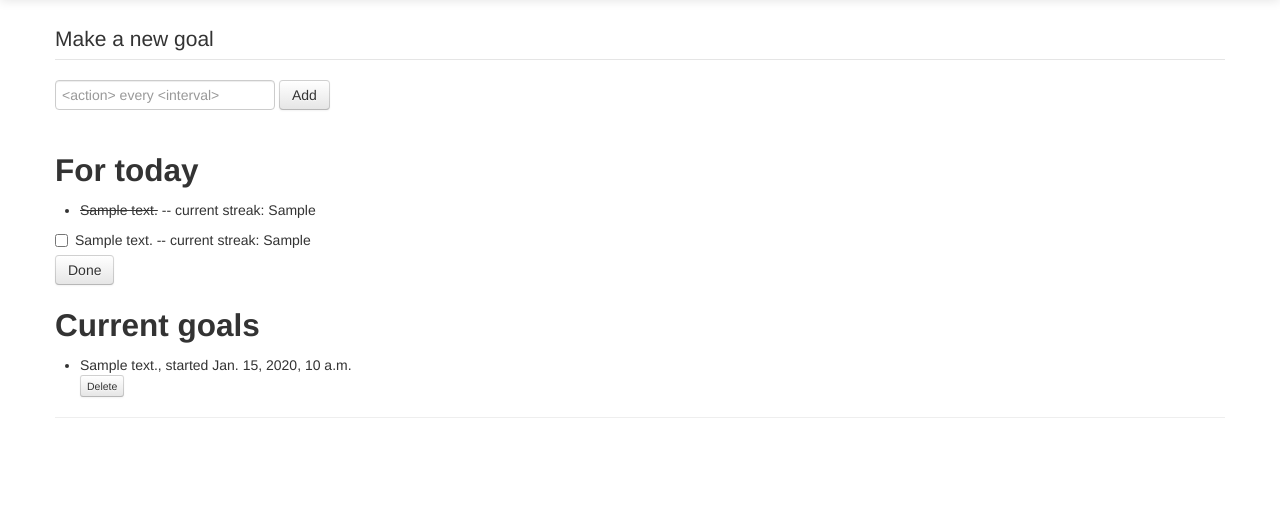
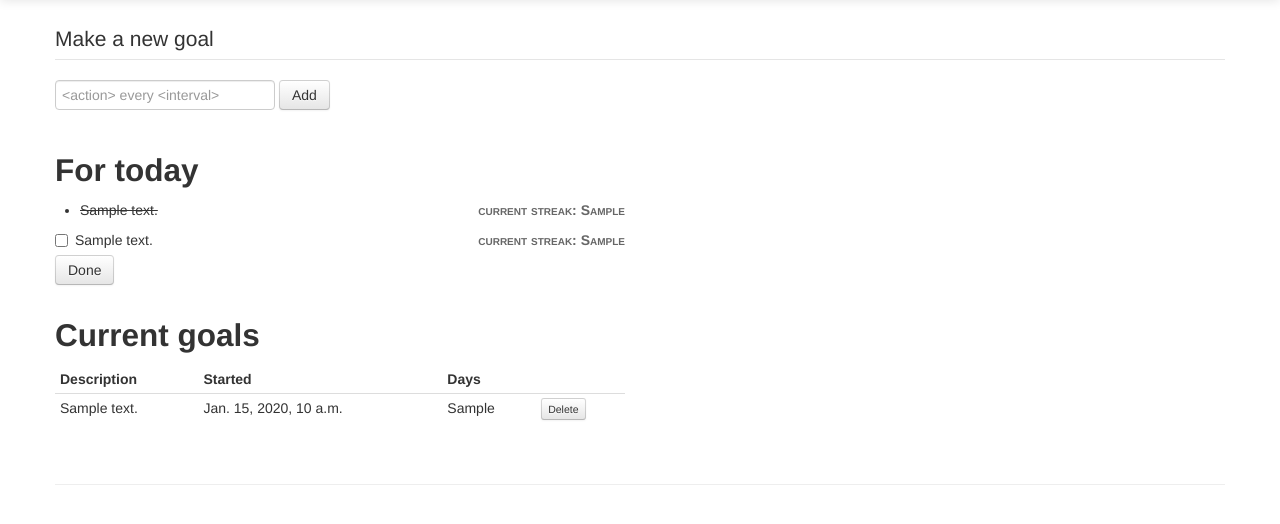
Before and after one commit to fearofcode/habitbot, a Django app: template habitbot/templates/main.html in a window 1280 px wide. Shown: the part 41-565 px from the top of the page. Run offline with Django 3.2, Linux system fonts and the light colour scheme; the template is opened without the code that fills it: most values are stand-ins (such as "Sample title", 1, 10 or a date in 2020); some libraries are stand-ins or nearby versions.

Commit message:
Tweak UI to look a little more organized

```diff
--- a/habitbot/static/css/style.css
+++ b/habitbot/static/css/style.css
@@ -8,7 +8,7 @@ body {
 .error { border: solid black 1px; background-color: #ffc; margin-bottom: 16px }
 .error p { padding-left: 8px; padding-top: 8px; font-weight: bold }
 
-.done { text-decoration: line-through }
+.completed { text-decoration: line-through }
 
 .hero-unit { padding-top: 10px }
 
@@ -19,3 +19,10 @@ body {
     margin-left: -20px;
     color: #e7e7e7;
 }
+
+.streak {
+    font-variant: small-caps;
+    margin-left: 12px;
+    color: #666;
+    font-weight: bold
+}
--- a/habitbot/templates/main.html
+++ b/habitbot/templates/main.html
@@ -44,27 +44,36 @@
         {% endif %}
 
         {% if completed %}
-            <ul>
+
+            <div class="row">
+                <div class="span6">
+                    <ul class="completed-list">
                         {% for instance in completed %}
-                    <li><span class="done">{{ instance.goal.description }}</span> -- current streak: {{ instance.goal.current_streak }}</li>
+                            <li><span class="completed">{{ instance.goal.description }}</span> <span class="streak pull-right">current streak: {{ instance.goal.current_streak }}</span></li>
                         {% endfor %}
                     </ul>
-
+                </div>
+            </div>
         {% endif %}
 
         {% if todo %}
+
+            <div class="row">
+                <div class="span6">
                     <form method="POST" action="/habits/completed/">
                         {% csrf_token %}
 
                         {% for instance in todo %}
                             <label class="checkbox">
                                 <input type="checkbox" name="instance" value="{{ instance.id }}">
-                        {{ instance.goal.description }} -- current streak: {{ instance.goal.current_streak }}
+                                {{ instance.goal.description }} <span class="streak pull-right">current streak: {{ instance.goal.current_streak }}</span>
                             </label>
                         {% endfor %}
 
                         <button type="submit" class="btn">Done</button>
                     </form>
+                </div>
+            </div>
         {% else %}
             <p>Nothing more to do today. Good job meeting your goals for today! Maybe celebrate a little?</p>
         {% endif %}
@@ -72,15 +81,35 @@
         <h2>Current goals</h2>
 
         {% if goals %}
-            <ul>
+            <div class="row">
+                <div class="span6">
+                    <table class="table table-hover table-condensed">
+                        <thead>
+                        <tr>
+                            <th>Description</th>
+                            <th>Started</th>
+                            <th>Days</th>
+                            <th></th>
+                        </tr>
+                        </thead>
+                        <tbody>
                         {% for goal in goals %}
-                    <li>{{ goal.creation_text }}, started {{ goal.created_at }}
-                        <form method="POST" action="/habits/delete_goal/{{ goal.id }}/" class="form-inline">
+                            <tr>
+                                <td>{{ goal.creation_text }}</td>
+                                <td>{{ goal.created_at }}</td>
+                                <td>{{ goal.day_string }}</td>
+                                <td><form method="POST" action="/habits/delete_goal/{{ goal.id }}/" class="form-inline">
                                     {% csrf_token %}
                                     <button class="btn btn-mini" type="submit">Delete</button>
-                        </form></li>
+                                </form></td>
+                            </tr>
                         {% endfor %}
-            </ul>
+                        </tbody>
+                    </table>
+                </div>
+            </div>
+
+
 
         {% else %}
             <p>No goals yet. Add a new one above. Here are some examples to get you started:</p>
```
Also changed, not shown: habits/models.py (+39 -3 lines), habits/tests.py (+14 -0 lines), habits/migrations/0005_auto__add_field_goal_freq__add_field_goal_byday.py (added), habits/migrations/0006_set_freq_byday.py (added). Lines whose indentation alone changed are shown as unchanged.
